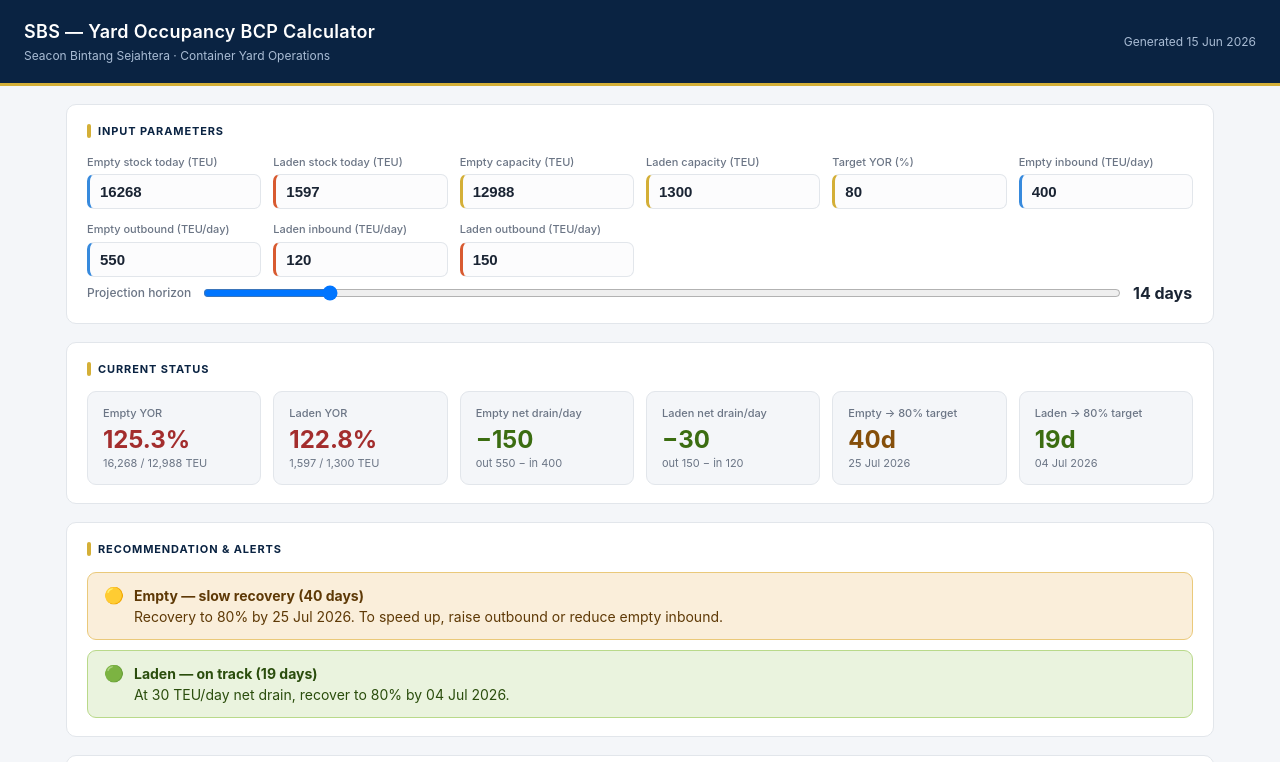
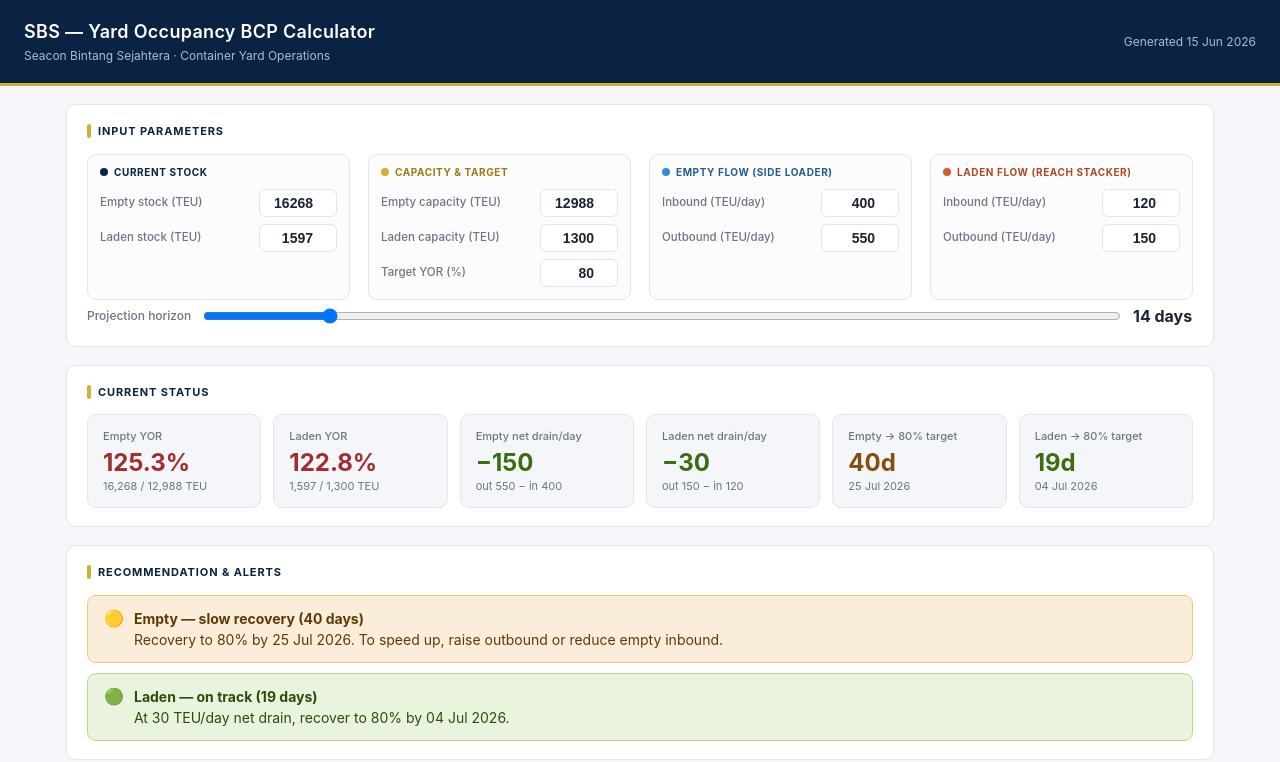
Before and after one commit to sbsopex/yor-bcp-calculator, a plain HTML site: page index.html in a window 1280 px wide. Shown: the top 762 px of the page. Drawn offline with nearby package versions, Linux system fonts and the light colour scheme.

Commit message:
index.html

```diff
--- a/index.html
+++ b/index.html
@@ -28,15 +28,21 @@
     color:var(--navy);margin-bottom:14px;display:flex;align-items:center;gap:7px;}
   .sec-title .bar{width:4px;height:14px;background:var(--gold);border-radius:2px;}
 
-  .inputs{display:grid;grid-template-columns:repeat(auto-fit,minmax(150px,1fr));gap:12px;}
-  .field label{display:block;font-size:11px;color:var(--muted);margin-bottom:4px;font-weight:500;}
-  .field input{width:100%;padding:8px 10px;border:1px solid var(--line);border-radius:7px;
-    font-size:15px;font-weight:600;color:var(--text);background:#FCFCFD;transition:.15s;}
-  .field input:focus{outline:none;border-color:var(--navy2);background:#fff;
-    box-shadow:0 0 0 3px rgba(26,58,92,.08);}
-  .field.empty input{border-left:3px solid #378ADD;}
-  .field.laden input{border-left:3px solid #D85A30;}
-  .field.cfg input{border-left:3px solid var(--gold);}
+  .input-groups{display:grid;grid-template-columns:repeat(auto-fit,minmax(220px,1fr));gap:10px 18px;}
+  .igroup{border:1px solid var(--line);border-radius:9px;padding:10px 12px 12px;background:#FCFCFD;}
+  .igroup-head{font-size:10px;font-weight:700;letter-spacing:.06em;text-transform:uppercase;
+    margin-bottom:9px;display:flex;align-items:center;gap:6px;}
+  .igroup-head .dot{width:8px;height:8px;border-radius:50%;}
+  .igroup.stock .igroup-head{color:var(--navy);} .igroup.stock .dot{background:var(--navy);}
+  .igroup.cfg .igroup-head{color:#9A7B12;} .igroup.cfg .dot{background:var(--gold);}
+  .igroup.empty .igroup-head{color:#1E5C99;} .igroup.empty .dot{background:#378ADD;}
+  .igroup.laden .igroup-head{color:#B0481F;} .igroup.laden .dot{background:#D85A30;}
+  .irow{display:flex;align-items:center;justify-content:space-between;gap:8px;margin-bottom:7px;}
+  .irow:last-child{margin-bottom:0;}
+  .irow label{font-size:11.5px;color:var(--muted);font-weight:500;flex:1;}
+  .irow input{width:78px;padding:5px 8px;border:1px solid var(--line);border-radius:6px;
+    font-size:14px;font-weight:700;color:var(--text);background:#fff;text-align:right;transition:.15s;}
+  .irow input:focus{outline:none;border-color:var(--navy2);box-shadow:0 0 0 3px rgba(26,58,92,.08);}
 
   .metrics{display:grid;grid-template-columns:repeat(auto-fit,minmax(140px,1fr));gap:12px;}
   .metric{background:var(--bg);border-radius:9px;padding:13px 15px;border:1px solid var(--line);}
@@ -101,16 +107,28 @@
   <!-- INPUT PARAMETERS -->
   <section>
     <div class="sec-title"><span class="bar"></span>Input parameters</div>
-    <div class="inputs">
-      <div class="field empty"><label>Empty stock today (TEU)</label><input type="number" id="eStock" value="16268"></div>
-      <div class="field laden"><label>Laden stock today (TEU)</label><input type="number" id="lStock" value="1597"></div>
-      <div class="field cfg"><label>Empty capacity (TEU)</label><input type="number" id="eCap" value="12988"></div>
-      <div class="field cfg"><label>Laden capacity (TEU)</label><input type="number" id="lCap" value="1300"></div>
-      <div class="field cfg"><label>Target YOR (%)</label><input type="number" id="target" value="80" step="1"></div>
-      <div class="field empty"><label>Empty inbound (TEU/day)</label><input type="number" id="eIn" value="400"></div>
-      <div class="field empty"><label>Empty outbound (TEU/day)</label><input type="number" id="eOut" value="550"></div>
-      <div class="field laden"><label>Laden inbound (TEU/day)</label><input type="number" id="lIn" value="120"></div>
-      <div class="field laden"><label>Laden outbound (TEU/day)</label><input type="number" id="lOut" value="150"></div>
+    <div class="input-groups">
+      <div class="igroup stock">
+        <div class="igroup-head"><span class="dot"></span>Current stock</div>
+        <div class="irow"><label>Empty stock (TEU)</label><input type="number" id="eStock" value="16268"></div>
+        <div class="irow"><label>Laden stock (TEU)</label><input type="number" id="lStock" value="1597"></div>
+      </div>
+      <div class="igroup cfg">
+        <div class="igroup-head"><span class="dot"></span>Capacity &amp; target</div>
+        <div class="irow"><label>Empty capacity (TEU)</label><input type="number" id="eCap" value="12988"></div>
+        <div class="irow"><label>Laden capacity (TEU)</label><input type="number" id="lCap" value="1300"></div>
+        <div class="irow"><label>Target YOR (%)</label><input type="number" id="target" value="80" step="1"></div>
+      </div>
+      <div class="igroup empty">
+        <div class="igroup-head"><span class="dot"></span>Empty flow (side loader)</div>
+        <div class="irow"><label>Inbound (TEU/day)</label><input type="number" id="eIn" value="400"></div>
+        <div class="irow"><label>Outbound (TEU/day)</label><input type="number" id="eOut" value="550"></div>
+      </div>
+      <div class="igroup laden">
+        <div class="igroup-head"><span class="dot"></span>Laden flow (reach stacker)</div>
+        <div class="irow"><label>Inbound (TEU/day)</label><input type="number" id="lIn" value="120"></div>
+        <div class="irow"><label>Outbound (TEU/day)</label><input type="number" id="lOut" value="150"></div>
+      </div>
     </div>
     <div class="daysrow">
       <label style="font-size:12px;color:var(--muted);font-weight:500;white-space:nowrap;">Projection horizon</label>
```
